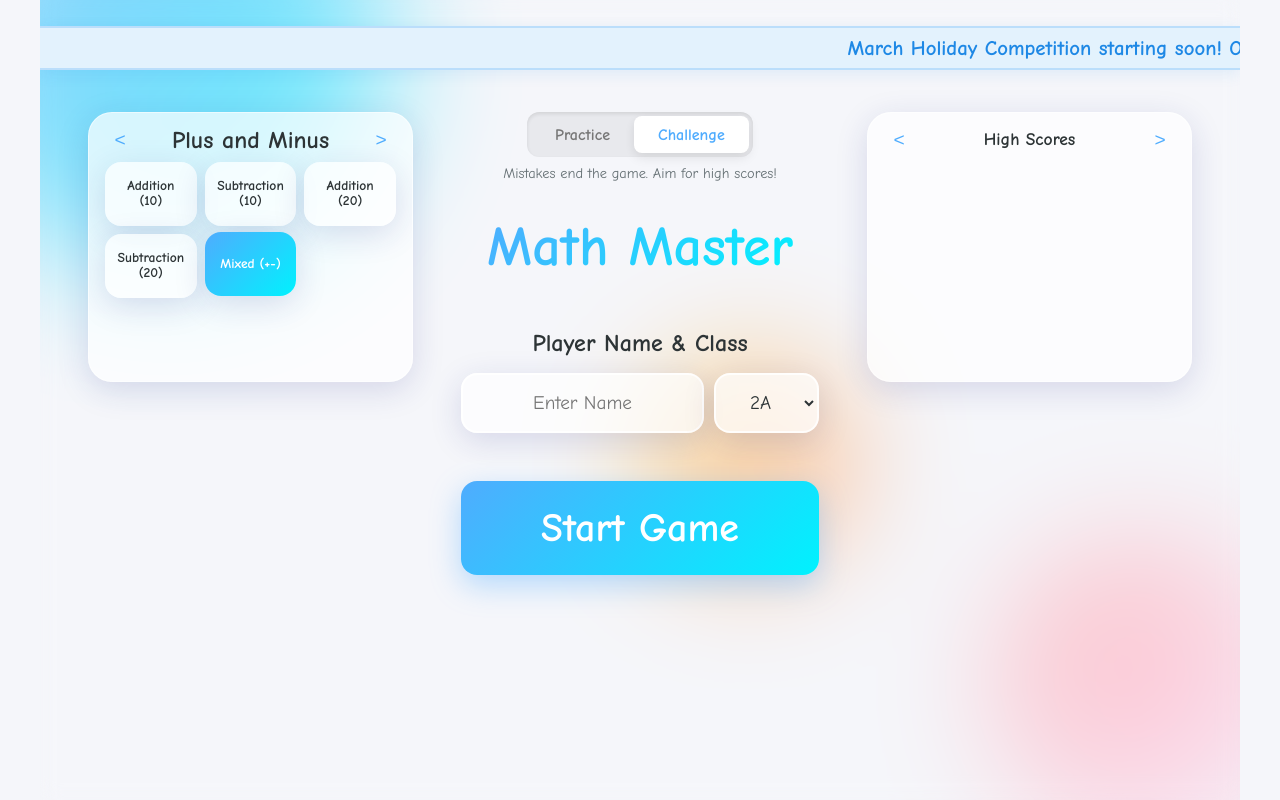
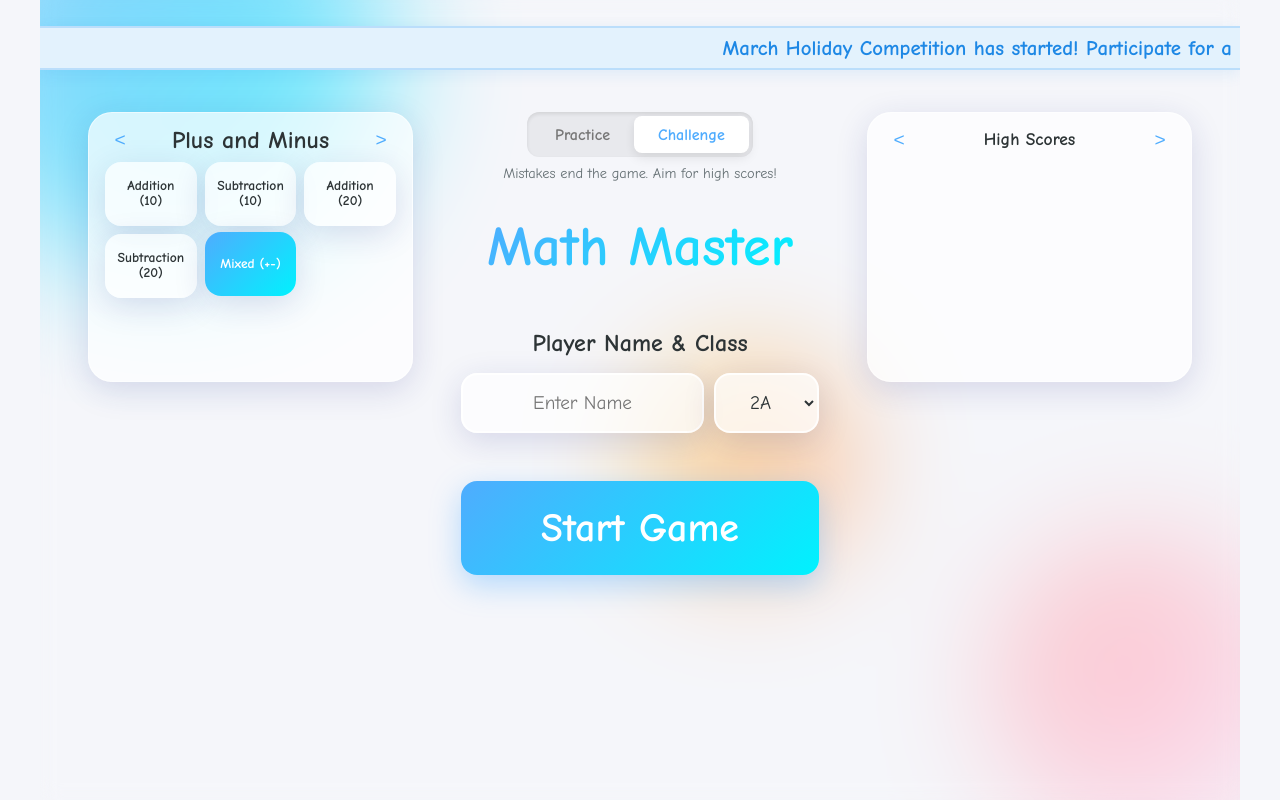
Before and after one commit to junweichong/math-master-p2, a plain HTML site: page index.html in a window 1280 px wide. Drawn offline with Linux system fonts and the light colour scheme.

Commit message:
Update banner message: competition has started

```diff
--- a/index.html
+++ b/index.html
@@ -24,8 +24,8 @@
 
         <!-- Menu Screen -->
         <div id="screen-menu" class="screen active">
-            <div class="top-banner"><span class="banner-text">March Holiday Competition starting soon! Other modes still
-                    accessible to practice in!
+            <div class="top-banner"><span class="banner-text">March Holiday Competition has started! Participate for a
+                    cove quest stamp. Top 10 scores in the Mixed (+-) challenge mode get a Math Master certificate!
                 </span></div>
 
             <!-- Tablet Layout Grid -->
```
